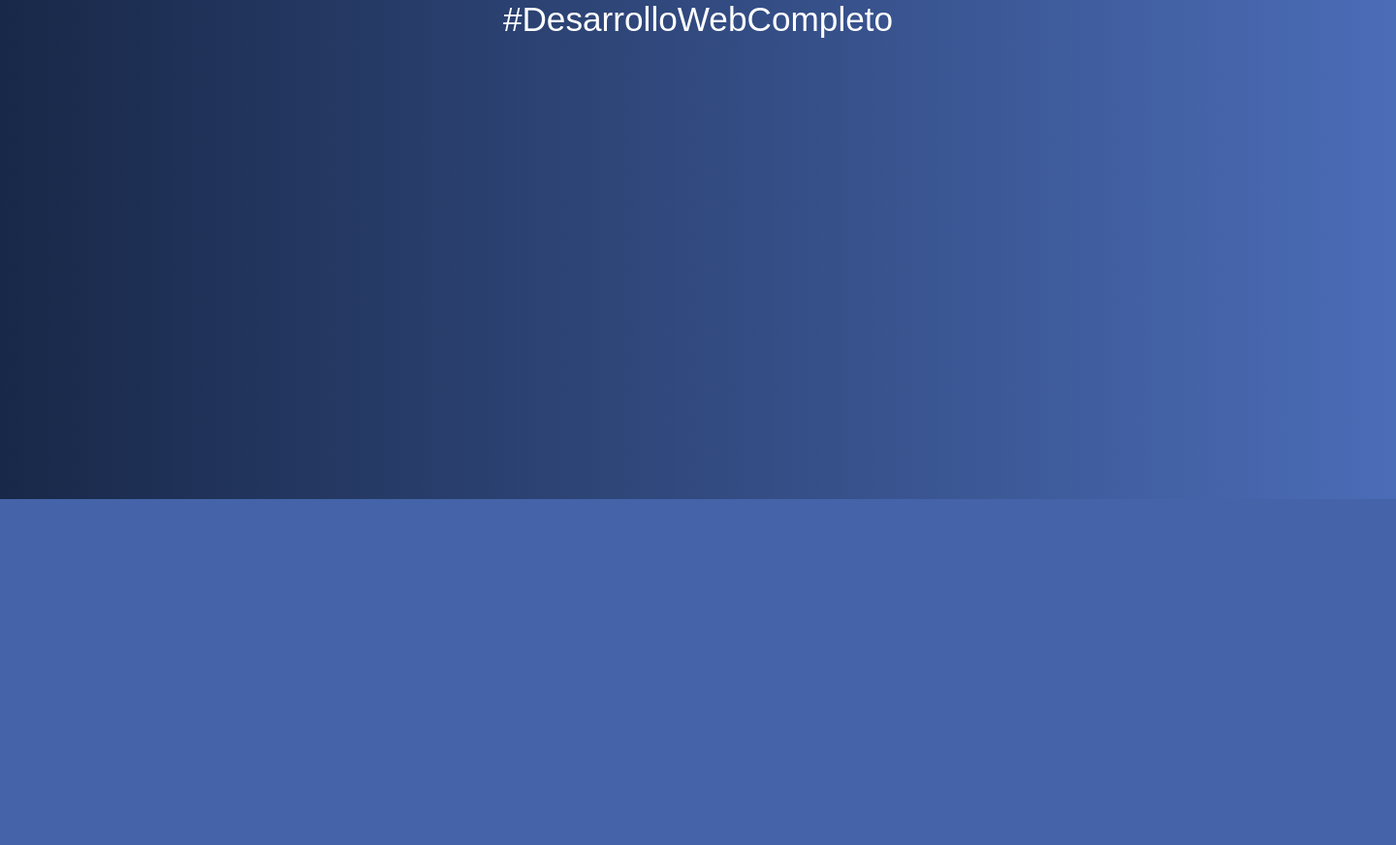
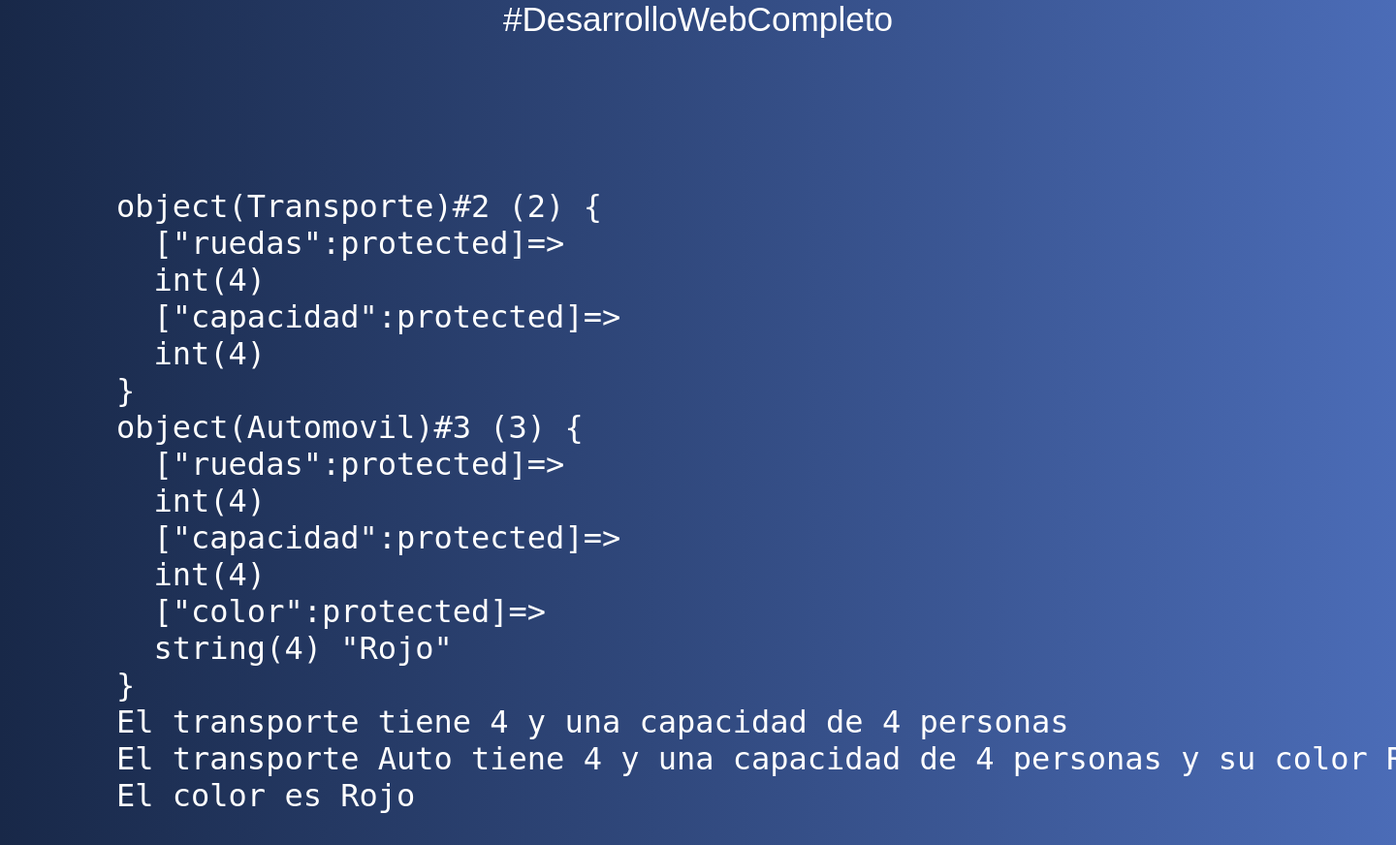
Before and after one commit to phixuan/POO-in-PHP, a PHP site: page /07.php in a window 1440 px wide; the page is wider, and only the part inside the window is pictured. Shown: the part 285-1157 px from the top of that part at 97% size. Before the commit the page ends 800 px from the top of that part, so only its background shows below. Run offline with PHP 8.4, Linux system fonts and the light colour scheme.

Commit message:
i learned about polimorfisme, is uses same methodos in diferents class

```diff
--- a/07.php
+++ b/07.php
@@ -1,4 +1,61 @@
-<?php include 'includes/header.php';
+<?php
+
+// use Transporte as GlobalTransporte;
+// use TransporteInterfaz as GlobalTransporteInterfaz;
+
+include 'includes/header.php';
+
+//Polimorfismo
+
+interface TransporteInterfaz {
+    public function getInfo() : string;
+    public function getRuedas() : int;
+}
+
+
+ class Transporte implements TransporteInterfaz{
+    public function __construct(protected int $ruedas, protected int $capacidad)
+    {
+
+    }
+
+    public function getInfo() : string{
+        return "El transporte tiene " . $this->ruedas . " y una capacidad de " . $this->capacidad . " personas";
+    }
+
+    public function getRuedas() : int{
+        return $this->ruedas;
+    }
+}
+
+class Automovil extends Transporte implements TransporteInterfaz{
+    public function __construct(protected int $ruedas, protected int $capacidad, protected string $color)
+    {
+
+    }
+
+    public function getInfo() : string{
+        return "El transporte Auto tiene " . $this->ruedas . " y una capacidad de " . $this->capacidad . " personas y su color " . $this->color;
+    }
+
+    public function getColor() : string{
+        return "El color es " . $this->color;
+    }
+}
+
+echo ("<pre>");
+
+var_dump($transporte = new Transporte(4, 4));
+var_dump($auto = new Automovil(4, 4, "Rojo"));
+
+echo ($transporte->getInfo());
+echo ("<br>");
+echo ($auto->getInfo());
+echo ("<br>");
+echo ($auto->getColor());
+
+
+echo ("</pre>");
 
 
 include 'includes/footer.php';
```
